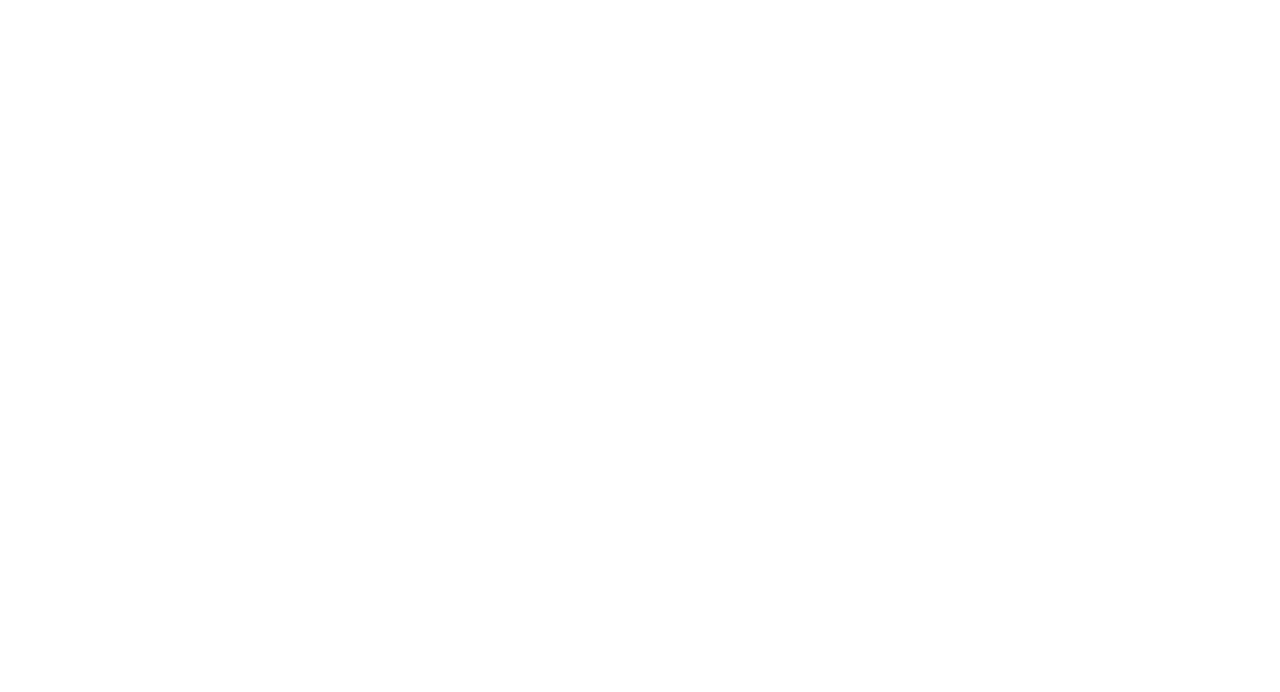
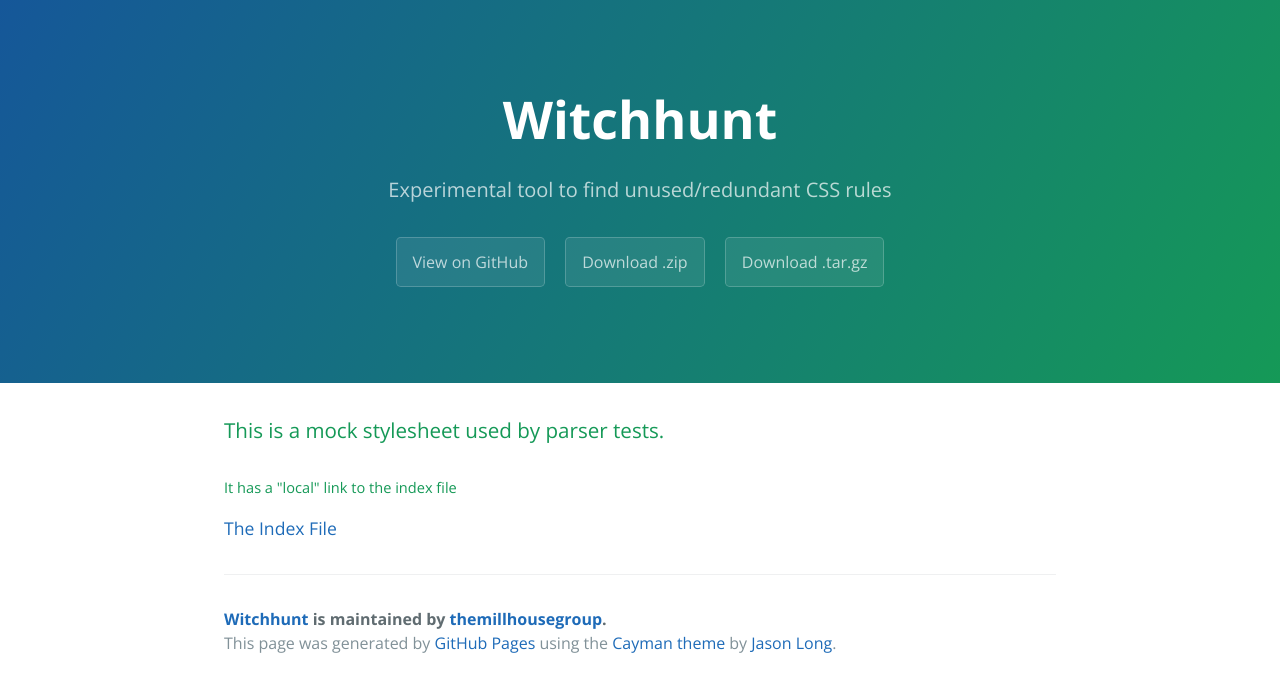
Before and after one commit to themillhousegroup/witchhunt, a plain HTML site: page page-with-local-links.html in a window 1280 px wide. Drawn offline with nearby package versions, Linux system fonts and the light colour scheme.

Commit message:
Update page-with-local-links.html

```diff
--- a/page-with-local-links.html
+++ b/page-with-local-links.html
@@ -1,3 +1,35 @@
-<html>
+<!DOCTYPE html>
+<html lang="en-us">
+  <head>
+    <meta charset="UTF-8">
+    <title>Page with local link</title></title>
+    <meta name="viewport" content="width=device-width, initial-scale=1">
+    <link rel="stylesheet" type="text/css" href="stylesheets/normalize.css" media="screen">
+    <link href='https://fonts.googleapis.com/css?family=Open+Sans:400,700' rel='stylesheet' type='text/css'>
+    <link rel="stylesheet" type="text/css" href="stylesheets/stylesheet.css" media="screen">
+    <link rel="stylesheet" type="text/css" href="stylesheets/github-light.css" media="screen">
+  </head>
+  <body>
+    <section class="page-header">
+      <h1 class="project-name">Witchhunt</h1>
+      <h2 class="project-tagline">Experimental tool to find unused/redundant CSS rules</h2>
+      <a href="https://github.com/themillhousegroup/witchhunt" class="btn">View on GitHub</a>
+      <a href="https://github.com/themillhousegroup/witchhunt/zipball/master" class="btn">Download .zip</a>
+      <a href="https://github.com/themillhousegroup/witchhunt/tarball/master" class="btn">Download .tar.gz</a>
+    </section>
 
+    <section class="main-content">
+      <h3>This is a mock stylesheet used by parser tests.</h3>
+<h5>It has a "local" link to the index file</h5>
+<a href="/index.html">The Index File</a>
+      <footer class="site-footer">
+        <span class="site-footer-owner"><a href="https://github.com/themillhousegroup/witchhunt">Witchhunt</a> is maintained by <a href="https://github.com/themillhousegroup">themillhousegroup</a>.</span>
+
+        <span class="site-footer-credits">This page was generated by <a href="https://pages.github.com">GitHub Pages</a> using the <a href="https://github.com/jasonlong/cayman-theme">Cayman theme</a> by <a href="https://twitter.com/jasonlong">Jason Long</a>.</span>
+      </footer>
+
+    </section>
+
+
+  </body>
 </html>
```
